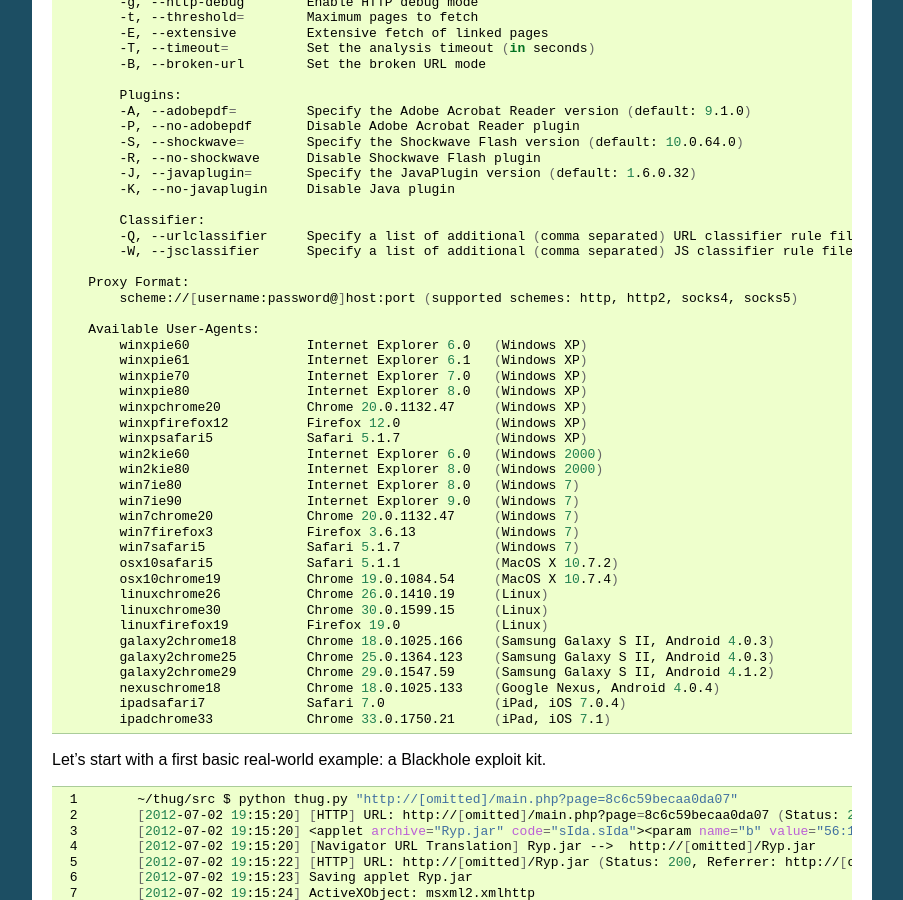
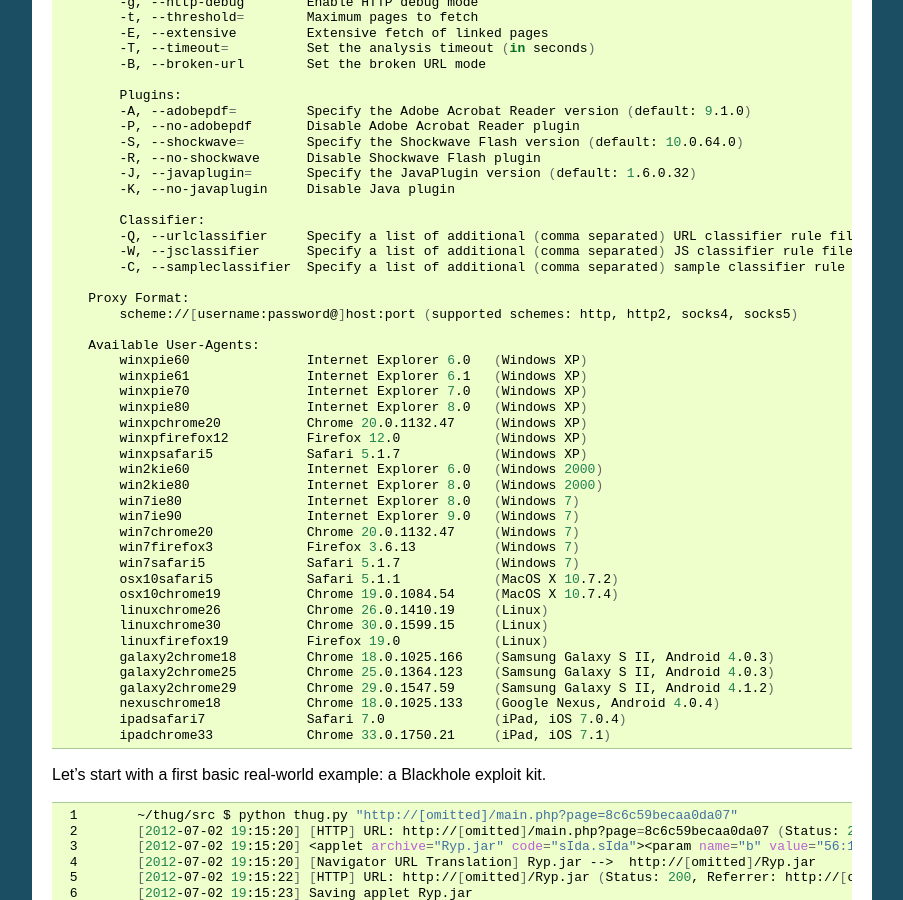
Before and after one commit to buffer/thug, a Sphinx documentation site: the page built from doc/source/usage.rst, in a window 1280 px wide and 900 px high, scrolled down 587 px. Shown: the whole window, without its empty margins (198-1101 px from the left). Built offline with Sphinx 7.4.7, drawn with Linux system fonts in a browser that asks for light colours.

Commit message:
Updated documentation

```diff
--- a/doc/source/usage.rst
+++ b/doc/source/usage.rst
@@ -56,6 +56,7 @@
             Classifier:
             -Q, --urlclassifier     Specify a list of additional (comma separated) URL classifier rule files
             -W, --jsclassifier      Specify a list of additional (comma separated) JS classifier rule files
+            -C, --sampleclassifier  Specify a list of additional (comma separated) sample classifier rule file
 
         Proxy Format:
             scheme://[username:password@]host:port (supported schemes: http, http2, socks4, socks5)
```
Also changed, not shown: README.md (+1 -0 lines).
